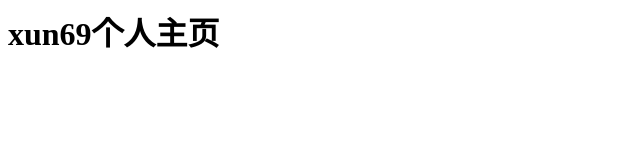
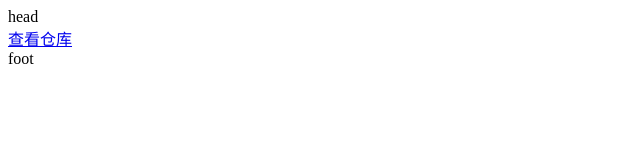
Before and after one commit to xun69/xun69-github.io, a plain HTML site: page index.html in a window 1280 px wide. Shown: the whole page, without its empty margins (0-640 px from the left). Drawn offline with Linux system fonts and the light colour scheme.

Commit message:
Add files via upload

```diff
--- a/index.html
+++ b/index.html
@@ -1 +1,20 @@
-<h1>xun69个人主页</h1>
+<!DOCTYPE html>
+<html lang="en">
+<head>
+    <meta charset="UTF-8">
+    <meta name="viewport" content="width=device-width, initial-scale=1.0">
+    <meta http-equiv="X-UA-Compatible" content="ie=edge">
+    <title>巽星子GitHub首页</title>
+</head>
+<body>
+    <div class="head">
+        head
+    </div>
+    <div class="mian">
+        <a href="https://github.com/xun69?tab=repositories" target="_blank" rel="noopener noreferrer">查看仓库</a>
+    </div>
+    <div class="foot">
+        foot
+    </div>
+</body>
+</html>
```
